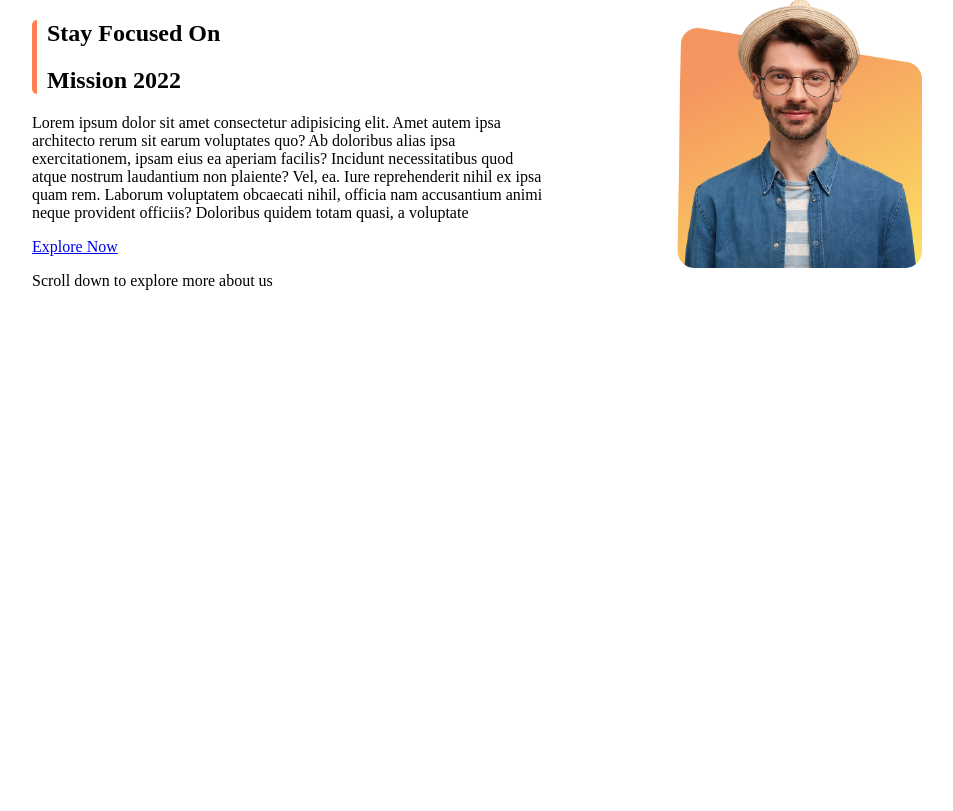
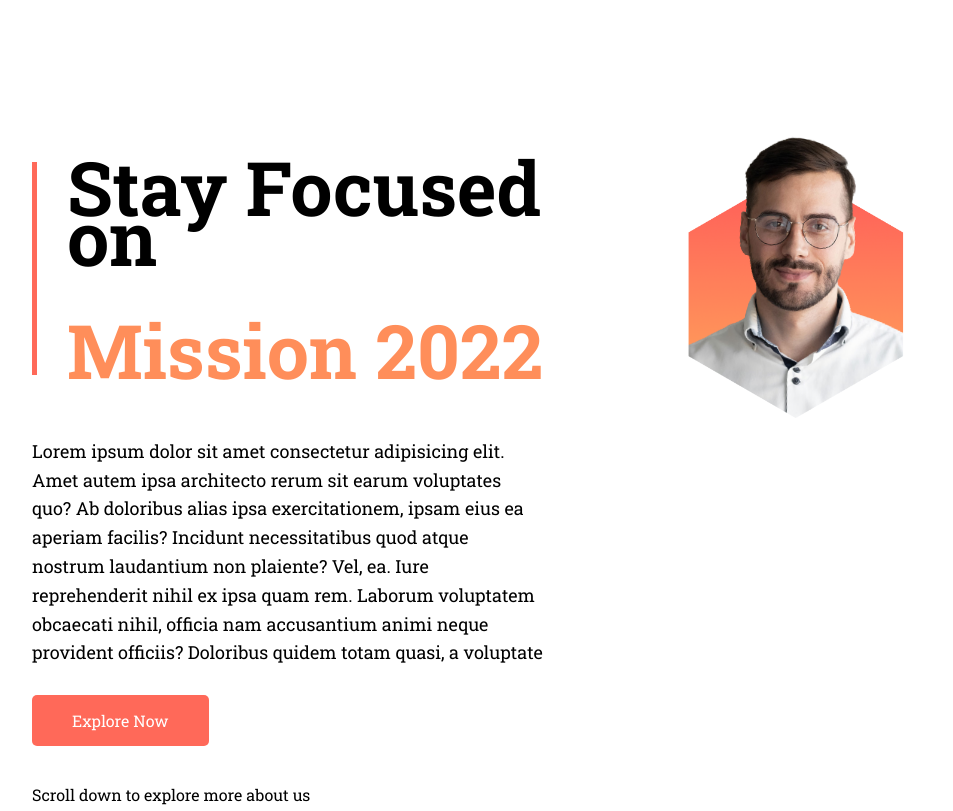
Before and after one commit to abyusuft/mission-2022, a plain HTML site: page index.html in a window 1280 px wide. Shown: the top 811 px of the page, without its empty margins (96-1049 px from the left). Drawn offline with Linux system fonts and the light colour scheme.

Commit message:
Header section updated

```diff
--- a/index.html
+++ b/index.html
@@ -5,22 +5,49 @@
     <meta http-equiv="X-UA-Compatible" content="IE=edge">
     <meta name="viewport" content="width=device-width, initial-scale=1.0">
     <link rel="stylesheet" href="style.css">
+    <link rel="preconnect" href="https://fonts.googleapis.com">
+    <link rel="preconnect" href="https://fonts.gstatic.com" crossorigin>
+    <link href="https://fonts.googleapis.com/css2?family=Roboto+Slab:wght@100;200;300;400;500;600;700;800;900&display=swap" rel="stylesheet">
     <title>Mission 2022</title>
 </head>
 <body>
-    <section class="header-area flex">
+    <section id="header-area" class=" flex">
             <div class="half-width">
-                    <div id="mission-header">
-                        <h1>Stay Focused On</h1>
-                        <h1>Mission 2022</h1>
+                    <div id="stay-focused">
+                        <h1>Stay Focused on</h1>
+                        <h1 class="text-color">Mission 2022</h1>
                     </div>
                     <p>Lorem ipsum dolor sit amet consectetur adipisicing elit. Amet autem ipsa architecto rerum sit earum voluptates quo? Ab doloribus alias ipsa exercitationem, ipsam eius ea aperiam facilis? Incidunt necessitatibus quod atque nostrum laudantium non plaiente? Vel, ea. Iure reprehenderit nihil ex ipsa quam rem. Laborum voluptatem obcaecati nihil, officia nam accusantium animi neque provident officiis? Doloribus quidem totam quasi, a voluptate </p>
                     <a class="button" href="#">Explore Now</a>
-                    <p class="scroll">Scroll down to explore more about us</p>
+                    <p id="scroll">Scroll down to explore more about us</p>
             </div>
             <div class="half-width">
-                <img id="header-person" src="images/person/person-1.png" alt="">
+                <img id="header-image" src="images/person/person-3.png" alt="">
             </div>
+    </section>
+    <section id="mission-area">
+        <div>
+            <h1></h1>
+        </div>
+        <div class="flex">
+            <div id="column-1">
+                <img src="images/illustrators/illustrator-1.png" alt="">
+                <h3></h3>
+                <p></p>
+            </div>
+            <div id="column-2">
+                <img src="images/illustrators/illustrator-2.png" alt="">
+                <h3></h3>
+                <p></p>
+            </div>
+            <div id="column-3">
+                <img src="images/illustrators/illustrator-3.png" alt="">
+                <h3></h3>
+                <p></p>
+            </div>
+        </div>
+
+
     </section>
 </body>
 </html>
--- a/style.css
+++ b/style.css
@@ -1,8 +1,12 @@
 body{
     margin:0;
+    font-family: 'Roboto Slab', serif;
 }
 section{
     padding:0 10%;
+}
+#header-area {
+    padding-top: 100px;
 }
 .flex {
     display: flex;
@@ -11,16 +15,33 @@ section{
 .half-width{
     width: 50% ;
 }
-img {
+#header-image {
 width: 50%;
 margin:0 25%;
 }
-#mission-header {
-
-    border-left:5px solid coral;
-    border-radius: 5px;
-    padding-left: 10px;
+#stay-focused {
+    border-left:5px solid #FF6959;
+    padding-left: 30px;
+    font-size: 50px;
+    line-height: 1em;
+}
+.text-color {
+    color:#FF8E5A ;
 }
 section p {
-    width: 100%;
+    font-size: 18px;
+    line-height: 1.6em;
 }
+.button {
+    text-decoration: none;
+    color:#ffffff;
+    background-color: #FF6959;
+    padding:15px 40px;
+    border-radius: 5px;
+    margin-top:10px;
+    margin-bottom:20px;
+    display: inline-block;
+}
+#scroll {
+    font-size: 16px;
+}
```
